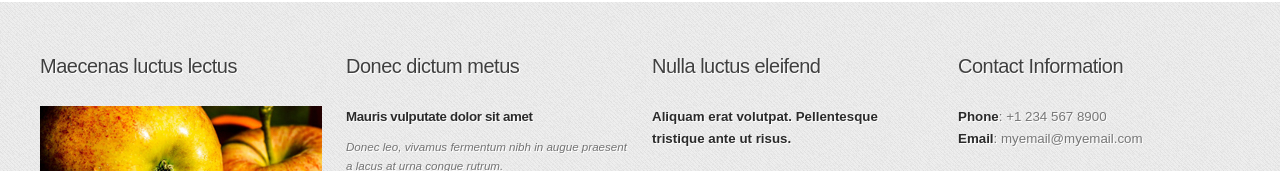
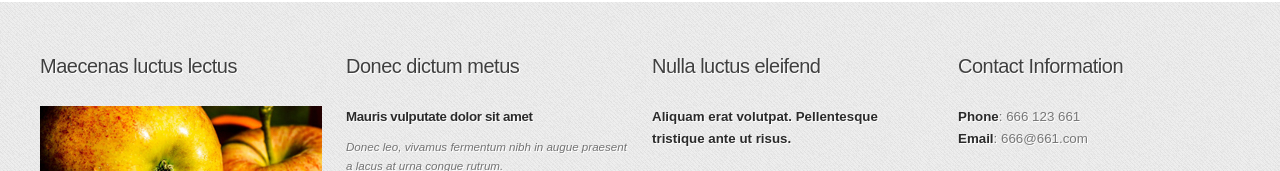
Before and after one commit to AlbertoFernandez1234/cursoGIT, a plain HTML site: page index.html in a window 1280 px wide. Shown: the part 1677-1848 px from the top of the page. Drawn offline with Linux system fonts and the light colour scheme.

Commit message:
Cambio de tlf. y correo electronico.

```diff
--- a/index.html
+++ b/index.html
@@ -227,8 +227,8 @@
 			<div class="3u" id="box3">
 				<section>
 					<h2>Contact Information</h2>
-					<p><strong>Phone</strong>: +1 234 567 8900</p>
-					<p><strong>Email</strong>: myemail@myemail.com</p>
+					<p><strong>Phone</strong>: 666 123 661</p>
+					<p><strong>Email</strong>: 666@661.com</p>
 					<p>&nbsp;</p>
 					<p><strong>My CompanyName</strong></p>
 					<p>1234 Pellentesque tristique ante risus </p>
```
